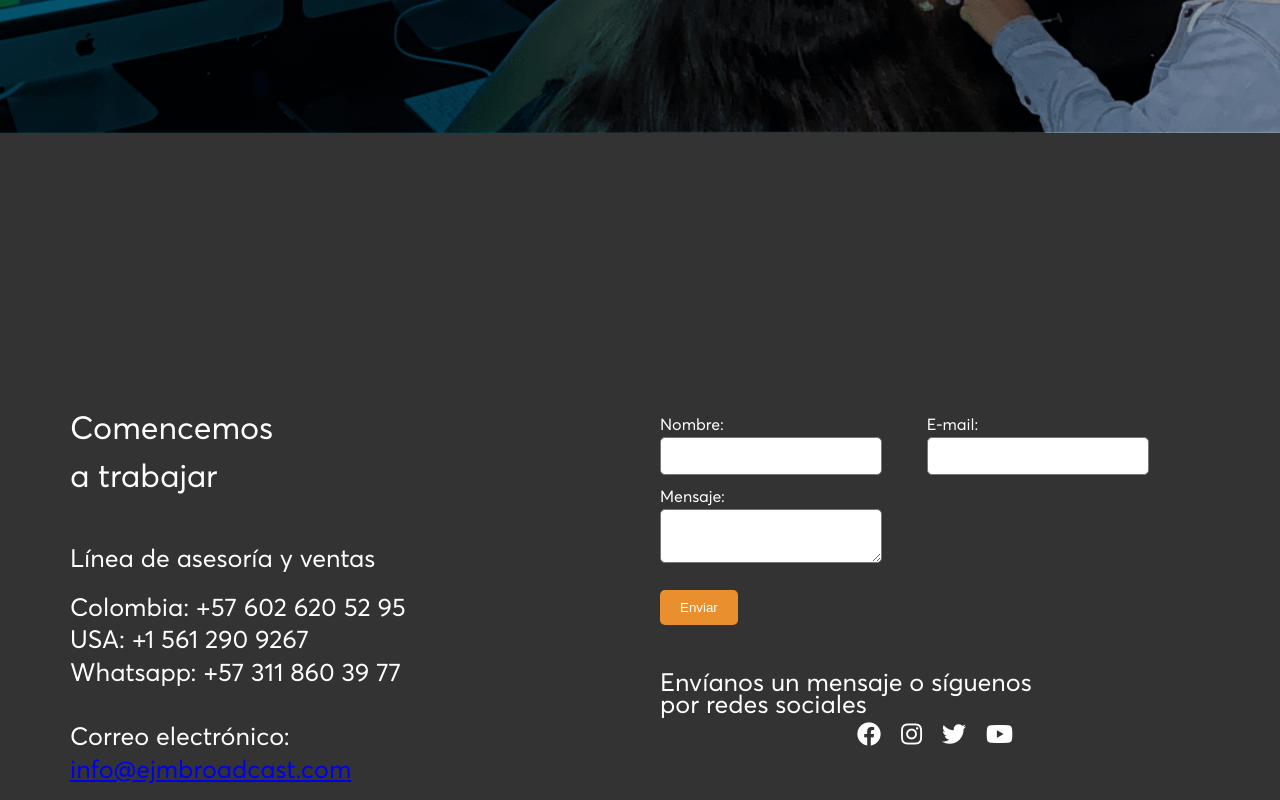
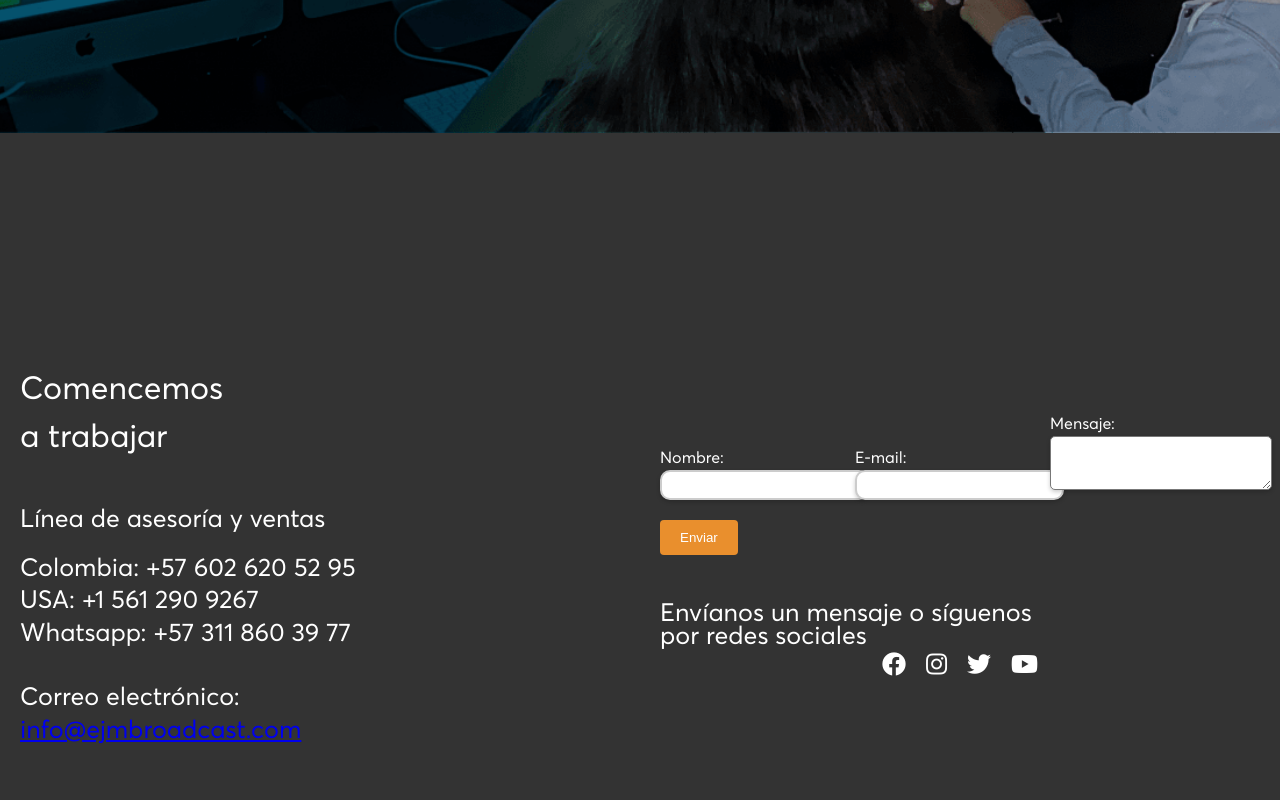
Before and after one commit to zagu5/ejmbroadcast, a React (Vite) app: page / in a window 1280 px wide. Shown: the part 3620-4420 px from the top of the page. Built offline with nearby package versions, Linux system fonts and the light colour scheme.

Commit message:
ContactPage and styles

```diff
--- a/package.json
+++ b/package.json
@@ -14,11 +14,15 @@
     "@fortawesome/fontawesome-svg-core": "^6.4.2",
     "@fortawesome/free-brands-svg-icons": "^6.4.2",
     "@fortawesome/react-fontawesome": "^0.2.0",
+    "axios": "^1.6.0",
+    "localforage": "^1.10.0",
+    "match-sorter": "^6.3.1",
     "react": "^18.2.0",
     "react-dom": "^18.2.0",
     "react-responsive-carousel": "^3.2.23",
     "react-router-dom": "^6.17.0",
-    "react-scroll": "^1.9.0"
+    "react-scroll": "^1.9.0",
+    "sort-by": "^1.2.0"
   },
   "devDependencies": {
     "@types/react": "^18.2.15",
--- a/src/App.jsx
+++ b/src/App.jsx
@@ -1,14 +1,18 @@
+
+import { BrowserRouter, Route, Routes } from 'react-router-dom'
 import './App.css'
 import Homepage from './pages/Homepage'
+import ContactPage from './pages/ContactPage'
 
 function App() {
 
   return (
-    <>
-      <div>
-        <Homepage />
-      </div>
-    </>
+    <BrowserRouter>
+      <Routes>
+        <Route path='/' element={<Homepage />} />
+        <Route path='/contact-form' element={<ContactPage />} />
+      </Routes>
+      </BrowserRouter>
   )
 }
 
--- a/src/components/Carousel.jsx
+++ b/src/components/Carousel.jsx
@@ -2,6 +2,7 @@
 import { Carousel } from 'react-responsive-carousel';
 import 'react-responsive-carousel/lib/styles/carousel.min.css';
 import '../styles/carousel.css';
+import { Link } from 'react-router-dom';
 import banner3 from '../assets/banners/Banner3.png';
 import banner1 from '../assets/banners/Banner1.png';
 import banner4 from '../assets/banners/Banner4.png';
@@ -39,7 +40,8 @@ const MyCarousel = () => {
             <div className="container-fluid">
               <h2>Bienvenido a <br/> EJM Broadcast</h2>
               <p>Un equipo de profesionales audiovisuales <br/>  que provee soluciones, asesoria y buenos<br/>precios para el mundo del Broadcast</p>
-              <button type='button' className='btn'>Conéctate con nosotros</button>
+              <Link to='/contact-form'><button id="contact" type='button' className='btn'>Conéctate con nosotros</button></Link>
+              {/* <button type='button' className='btn'>Conéctate con nosotros</button> */}
             </div>
           </div>
         </div>
--- a/src/components/Footer.jsx
+++ b/src/components/Footer.jsx
@@ -53,7 +53,7 @@ const Footer = () => {
   const currentYear = new Date().getFullYear();
 
   return (
-    <footer className={styles.footer}>
+    <footer id={"contact"} className={styles.footer}>
       <ContactInfo />
       <ContactForm />
       <span className={styles.footerText}>© {currentYear} Todos los derechos reservados Elefante Pink</span>
--- /dev/null
+++ b/src/pages/ContactPage.jsx
@@ -0,0 +1,124 @@
+import Header from "../components/Header";
+import Footer from "../components/Footer";
+import { useEffect, useState } from 'react';
+import style from '../styles/ContactPage.module.css';
+import axios from "axios";
+
+const ContactPage = () => {
+  const [formData, setFormData] = useState({
+    name: '',
+    country: '',
+    phoneNumber: '',
+    usaWhatsapp: false,
+    tipoAsesoria: '',
+    email: '',
+    nombreEmpresa: '',
+    direccion: '',
+    codigoPostal: '',
+    pais: '',
+    message: '',
+    newsletter: false,
+  });
+
+const [countries, setCountries] = useState([]);
+
+useEffect(() => {
+    axios.get('https://restcountries.com/v3.1/all')
+        .then((response) => {
+            // Procesar los datos de respuesta
+            const countriesData = response.data;
+
+            // Extraer los códigos de país (indicativos) de los datos
+            const countryCodes = countriesData.map(country => country.ccn3);
+
+            console.log(countryCodes);
+
+            // Actualizar el estado con los datos de los países
+            //setCountries(countriesData);
+        })
+        .catch((error) => {
+            console.error('Error fetching country data:', error);
+        });
+}, []);
+
+  const handleInputChange = (e) => {
+    const { name, value, type, checked } = e.target;
+    const fieldValue = type === 'checkbox' ? checked : value;
+
+    setFormData({
+      ...formData,
+      [name]: fieldValue,
+    });
+  };
+
+  const handleSubmit = (e) => {
+    e.preventDefault();
+    console.log(formData);
+  };
+
+  // Definir los campos del formulario en un array
+  const formFields = [
+    { label: 'Nombre*', type: 'text', name: 'name' },
+    { label: 'Pais*', type: 'select', name: 'country', options: countries },
+    { label: 'Teléfono*', type: 'tel', name: 'phoneNumber' },
+    { label: '¿Usas WhatsApp?', type: 'checkbox', name: 'usaWhatsapp' },
+    { label: 'Tipo de Asesoría', type: 'text', name: 'tipoAsesoria' },
+    { label: 'Email', type: 'email', name: 'email' },
+    { label: 'Nombre de la Empresa*', type: 'text', name: 'nombreEmpresa', required: true },
+    { label: 'Dirección*', type: 'text', name: 'direccion', required: true },
+    { label: 'Código Postal*', type: 'text', name: 'codigoPostal', required: true },
+    { label: 'País*', type: 'text', name: 'pais', required: true },
+    { label: 'Message', type: 'textarea', name: 'message' },
+  ];
+
+  return (
+    <>
+      <Header />
+      <main className={style.mainStyle}>
+        <h1 className={style.h1}>Agenda una asesoria personalizada con nuestros expertos para date una mejor <br/> respuesta a las necesidades de tu proyecto.</h1>
+        <form className={style.formStyle} onSubmit={handleSubmit}>
+          {formFields.map((field, index) => (
+            <div key={index} className={field.type === 'select' ? style.row : null}>
+              <label htmlFor={field.name}>{field.label}</label>
+              {field.type === 'select' ? (
+                <select
+                  id={field.name}
+                  name={field.name}
+                  value={formData[field.name]}
+                  onChange={handleInputChange}
+                >
+                  <option value="">Seleccione un País</option>
+                  {field.options.map((option, optionIndex) => (
+                    <option key={optionIndex} value={option.code}>
+                      {option.name}
+                    </option>
+                  ))}
+                </select>
+              ) : field.type === 'textarea' ? (
+                <textarea
+                  id={field.name}
+                  name={field.name}
+                  value={formData[field.name]}
+                  onChange={handleInputChange}
+                />
+              ) : (
+                <input
+                  type={field.type}
+                  id={field.name}
+                  name={field.name}
+                  value={formData[field.name]}
+                  onChange={handleInputChange}
+                  required={field.required}
+                />
+              )}
+            </div>
+          ))}
+          <button type="submit">Enviar</button>
+        </form>
+      </main>
+      <Footer />
+    </>
+  );
+};
+
+export default ContactPage;
--- a/src/styles/carousel.css
+++ b/src/styles/carousel.css
@@ -77,7 +77,7 @@ p {
   margin-left: 8em;
   padding: 10px 20px;
   margin-top: 20px;
-
+  cursor: pointer;
 }
 
 
--- /dev/null
+++ b/src/styles/contactPage.module.css
@@ -0,0 +1,86 @@
+/* ContactPage.module.css */
+
+/* Estilos para el formulario */
+main {
+  text-align: center;
+  width: 100%;
+  margin-top: 70px;
+}
+.h1{
+  margin-top: 20px;
+  color: black;
+  text-align: center;
+  font-size: 20px;
+  font-family: 'Averta', sans-serif;
+}
+.formStyle {
+  max-width: 500px;
+  margin: 0 auto ;
+  position: relative;
+  background-color: #fff;
+  padding: 20px;
+  border-radius: 4px;
+  color: #333;
+  text-align: left;
+  z-index: 2;
+}
+
+/* Estilos para los campos del formulario */
+form div {
+  margin: 10px 0;
+}
+
+label {
+  display: block;
+  font-weight: bold;
+}
+
+input[type="text"],
+input[type="tel"],
+input[type="email"],
+textarea,
+select {
+  width: 100%;
+  padding: 5px;
+  border: 2px solid #ccc;
+  border-radius: 10px;
+  color: #333;
+  background-color: #fff;
+  box-shadow: 0 2px 4px rgba(0, 0, 0, 0.2);
+}
+
+.checkbox-label {
+  display: flex;
+  align-items:flex-start
+}
+
+/* Estilos para el botón de envío */
+button[type="submit"] {
+  background-color: #e98f2d;
+  color: white;
+  padding: 10px 20px;
+  border: none;
+  border-radius: 4px;
+  cursor: pointer;
+  margin-top: 10px;
+}
+
+button[type="submit"]:hover {
+  background-color: #0056b3;
+}
+
+/* Estilos específicos para los campos de selección de país y teléfono */
+select[name="country"],
+input[name="phoneNumber"] {
+  flex: 1;
+ /* Personaliza el ancho según tus necesidades */
+}
+
+/* Estilos para la fila que contiene los campos de país y teléfono */
+
+
+/* Estilos para campos requeridos */
+input[required],
+textarea[required] {
+  border-color: none; /* Cambia el color del borde para resaltar los campos requeridos */
+}
--- a/src/styles/footer.module.css
+++ b/src/styles/footer.module.css
@@ -3,7 +3,7 @@
     display: flex;
     justify-content: space-between;
     align-items: center;
-    padding: 50px;
+    padding: 10px 0;
     background-color: #333;
     color: white;
     text-align: center;
```
Also changed, not shown: 1 other file (tests, documents, lock files or other folders).
